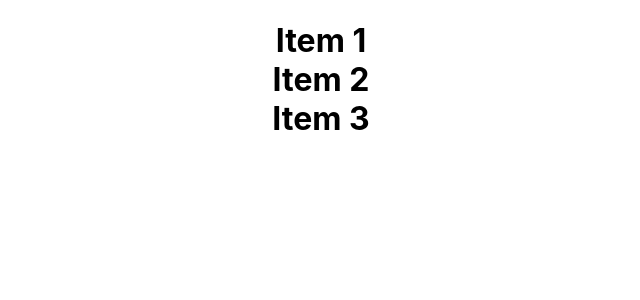
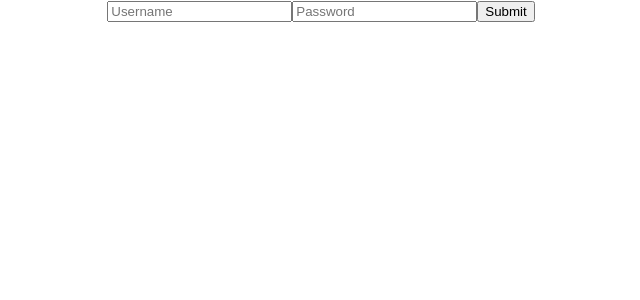
Before and after one commit to eimutis22/React-CRUD, a React (Create React App) app: page / in a window 1280 px wide. Shown: the top 300 px of the page, without its empty margins (319-959 px from the left). Built offline with nearby package versions, Linux system fonts and the light colour scheme.

Commit message:
Form - Getting user Input

```diff
--- a/src/App.js
+++ b/src/App.js
@@ -4,28 +4,28 @@ import './App.css';
 
 class App extends Component {
 
-  onClick() {
-    alert('Clicked');
+  constructor(props) {
+    super(props);
+
+    this.onSubmit = this.onSubmit.bind(this);
+  }
+
+  onSubmit(event) {
+    event.preventDefault();
+    alert('Submitted!');
+
+    console.log('Username: ' + this.username.value);
+    console.log('Password: ' + this.password.value);
   }
 
   render() {
-    const list = [
-      'Item 1',
-      'Item 2',
-      'Item 3'
-    ];
-
     return (
       <div className="App">
-        <h1>
-          {
-            list.map(item => {
-              return(
-                <div onClick={this.onClick}>{item}</div>
-              );
-            })
-          }
-        </h1>
+        <form onSubmit={this.onSubmit}>
+          <input placeholder="Username" ref={input => this.username = input}/>
+          <input placeholder="Password" ref={input => this.password = input}/>
+          <input type="submit" />
+        </form>
       </div>
     );
   }
```
